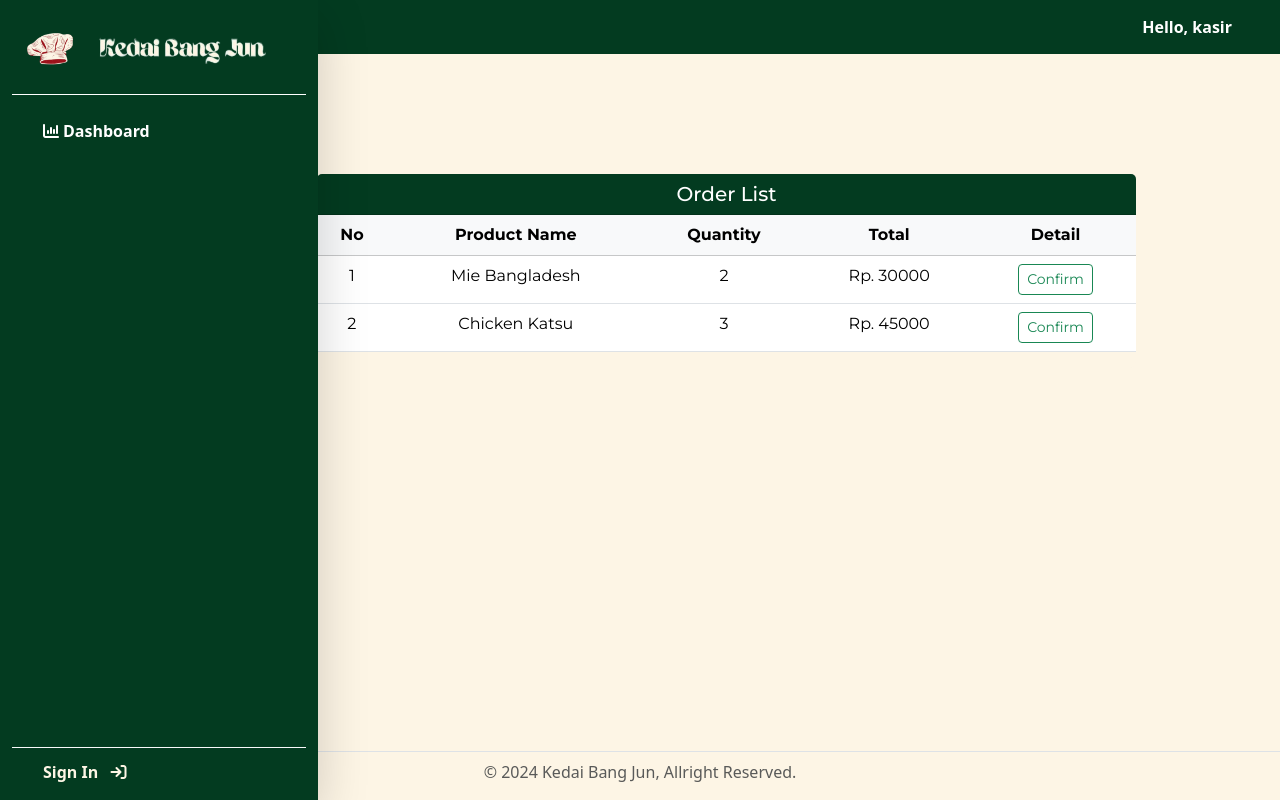
After one commit to salwarlndh/KedaiBangJun, a Django app: page /dashboard in a window 1280 px wide. The commit adds this page. Run offline with Django 5.2, Linux system fonts and the light colour scheme; some libraries are stand-ins or nearby versions.

Commit message:
dashboard kasir

```diff
--- /dev/null
+++ b/KedaiBangJun/kedai/templates/dashboard/index.html
@@ -0,0 +1,52 @@
+{% extends 'dashboard/layout.html' %}
+{% load static %}
+{% block title %}
+  Dashboard Cashier
+{% endblock %}
+{% block content %}
+  <section class="d-flex justify-content-end align-items-end" style="margin-top: 70px;">
+    <div class="container pb-3 ml-5">
+      <div class="d-flex flex-column gap-2 align-items-end w-100 container">
+        <div class="card w-75 ml-5">
+          <div class="card-header text-white d-flex justify-content-center" style="background-color: #033b20;">
+            <h5 class="mb-0">Order List</h5>
+          </div>
+          <table class="table table-hover">
+            <thead class="table-light">
+              <tr>
+                <th>No</th>
+                <th>Product Name</th>
+                <th>Quantity</th>
+                <th>Total</th>
+                <th>Detail</th>
+              </tr>
+            </thead>
+            <tbody id="orderTable">
+              <!-- Contoh data -->
+              <tr>
+                <td>1</td>
+                <td>Mie Bangladesh</td>
+                <td>2</td>
+                <td>Rp. 30000</td>
+                <td>
+                  <button class="btn btn-success btn-sm bg-transparent text-success">Confirm</button>
+                </td>
+              </tr>
+              <tr>
+                <td>2</td>
+                <td>Chicken Katsu</td>
+                <td>3</td>
+                <td>Rp. 45000</td>
+                <td>
+                  <button class="btn btn-success btn-sm bg-transparent text-success">Confirm</button>
+                </td>
+              </tr>
+            </tbody>
+          </table>
+        </div>
+      </div>
+    </div>
+  </section>
+  <!-- Bootstrap JS -->
+  <script src="https://cdn.jsdelivr.net/npm/bootstrap@5.3.0/dist/js/bootstrap.bundle.min.js"></script>
+{% endblock %}
--- /dev/null
+++ b/KedaiBangJun/kedai/templates/dashboard/layout.html
@@ -0,0 +1,73 @@
+{% load static %}
+<!DOCTYPE html>
+<html lang="en">
+  <head>
+    <meta charset="UTF-8" />
+    <meta name="viewport" content="width=device-width, initial-scale=1.0" />
+    <title>
+      {% block title %}
+
+      {% endblock %}
+    </title>
+    {% load django_bootstrap5 %} {% bootstrap_css %}
+    <link rel="stylesheet" href="{% static 'css/layout.css' %}" type="text/css" />
+    <link rel="icon" href="{% static 'images/Logo.png' %}" type="image/png" />
+    <link rel="stylesheet" href="https://cdnjs.cloudflare.com/ajax/libs/font-awesome/6.0.0-beta3/css/all.min.css" />
+  </head>
+  <body>
+    <!-- Navbar -->
+    <nav id="sidebar" class="navbar position-fixed navbar-dark fixed-start shadow-lg vh-100 d-flex flex-column align-items-start" style="background-color: #033b20; z-index: 1;">
+      <div class="container-fluid flex-column d-flex justify-content-between h-100">
+        <div class="w-100 d-flex flex-column">
+          <div class="text-white w-100 border-bottom border-white d-flex justify-content-between px-2 align-items-center" style="padding-bottom: 5.5px;">
+            <div class="navbar-brand fw-semibold fs-md-2 fs-5 d-flex align-items-center">
+              <a class="navbar-brand" href="/home"><img src="{% static 'images/Logo.png' %}" alt="Logo Kedai Bang Jun" width="60" height="60" /></a>
+              <a class="navbar-brand" href="/home"><img src="{% static 'images/logotulisan.png' %}" alt="Logo Kedai Bang Jun" width="170" height="40" /></a>
+            </div>
+            <button id="close-sidebar" class="btn btn-primary d-md-none" type="button"><span style="font-size: xx-large !important;"><i class="fas fa-xmark"></i></span></button>
+          </div>
+          <ul class="navbar-nav d-flex flex-column gap-3 mt-3 w-100 px-3">
+            <li class="nav-item">
+                <a class="nav-link fw-semibold {% if section == 'dashboard' %}active{% endif %}" href="{% url 'dashboard' %}">
+                    <i class="fa-solid fa-chart-column fa-1x me-1"></i>Dashboard
+                </a>
+            </li>
+          </ul>
+        </div>
+
+        <ul class="navbar-nav d-flex flex-column w-100 border-top border-light pt-1 px-3">
+          <li class="nav-item">
+            {% if user.is_authenticated %}
+              <a class="nav-link fw-semibold" href="{% url 'sign-out' %}">Sign Out <i class="fa-solid fa-arrow-right-from-bracket ms-2"></i></a>
+            {% else %}
+              <a class="nav-link fw-semibold {% if section == 'signIn' %}active{% endif %}" href="{% url 'sign-in' %}">Sign In <i class="fas fa-arrow-right-to-bracket ms-2"></i></a>
+            {% endif %}
+          </li>
+        </ul>
+      </div>
+    </nav>
+
+    <section class="d-flex justify-content-between align-items-center pe-5" style="z-index: 1010; background-color: #033b20;">
+      <div class="d-flex gap-3 align-items-center">
+        <button id="toggle-sidebar" class="btn btn-primary rounded-0 py-2 px-3" type="button"><span class="fs-4"><i class="fas fa-bars"></i></span></button>
+        <a id="brand-header" class="navbar-brand fw-semibold text-white opacity-0 d-flex align-items-center" href="{% url 'dashboard' %}" style="transition: opacity 0.5s ease-in-out; pointer-events: none;">
+          Kedai Bang Jun
+        </a>
+      </div>
+      <p class="d-md-block d-none text-white fw-semibold my-0">Hello, kasir</p>
+    </section>
+
+    <div id="overlay" class="overlay d-none"></div>
+    <section>
+      {% block content %}
+
+      {% endblock %}
+    </section>
+    <div class="w-100">
+      <footer class="border-top pt-2 w-100 position-fixed bottom-0">
+        <p class="text-center text-body-secondary w-100">&copy; 2024 Kedai Bang Jun, Allright Reserved.</p>
+      </footer>
+    </div>
+    {% bootstrap_javascript %}
+  </body>
+</html>
--- a/KedaiBangJun/kedai/urls.py
+++ b/KedaiBangJun/kedai/urls.py
@@ -11,6 +11,9 @@ urlpatterns = [
     path('cart_delete/', views.cart_delete, name='cart_delete'),
     path('cart_update/', views.cart_update, name='cart_update'),
 
+    path('dashboard', views.Dashboard, name='dashboard'),
+
+
     path('sign-in/', views.SignIn, name='sign-in'),
     path('sign-out/', views.SignOut, name='sign-out'),
 ]
--- a/KedaiBangJun/kedai/views.py
+++ b/KedaiBangJun/kedai/views.py
@@ -1,4 +1,5 @@
 from django.shortcuts import render
+from .decorators import kasir_required
 
 def homepage(request):
     return render(request, 'homepage/index.html')
@@ -30,6 +31,14 @@ def product(request):
 def contact(request):
     return render(request, 'homepage/contact.html')
 
+# @kasir_required()
+def Dashboard(request):
+
+    context = {
+        'section': 'dashboard',
+    }
+    return render(request, 'dashboard/index.html', context)
+
 def SignIn(request):
     if request.method == 'POST':
         username = request.POST.get('username')
```
Also changed, not shown: KedaiBangJun/kedai/admin.py (+32 -1 lines), KedaiBangJun/kedai/decorators.py (added, +15 -0 lines), KedaiBangJun/kedai/templates/Products/index.html (+5 -5 lines), KedaiBangJun/kedai/templates/homepage/sign-in.html (+82 -10 lines).
